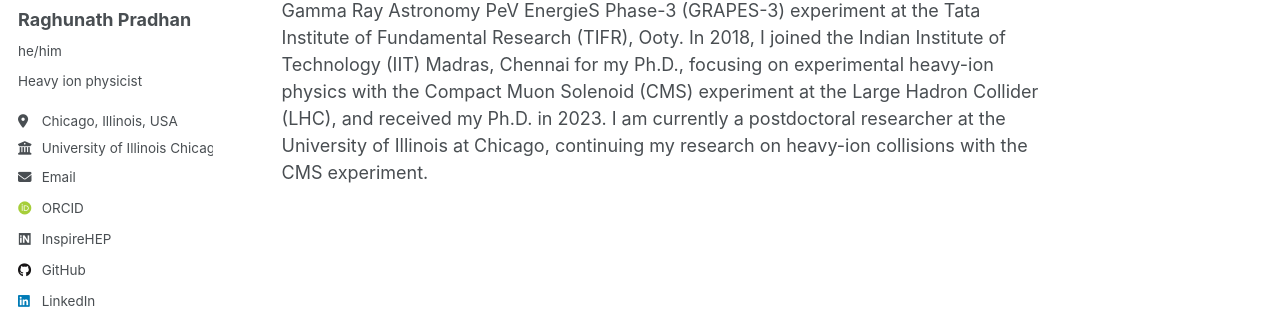
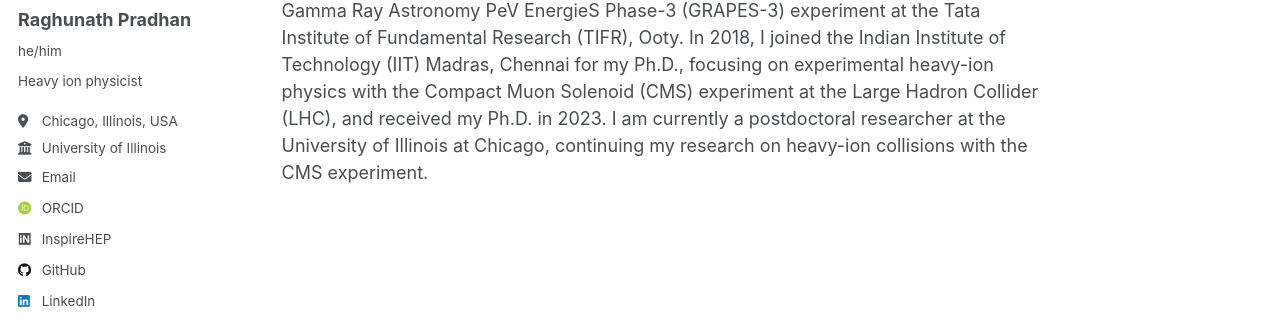
Before and after one commit to RAGHUMATAPITA/RAGHUMATAPITA.github.io, a Jekyll site: the page built from _pages/about.md, in a window 1280 px wide. Shown: the part 279-611 px from the top of the page. Built offline with Jekyll 4.4.1, drawn with Linux system fonts in a browser that asks for light colours; some web fonts are replaced; a script that is not in the unit is left out.

Commit message:
updateing about me

```diff
--- a/_config.yml
+++ b/_config.yml
@@ -27,7 +27,7 @@ author:
   pronouns         : "he/him"
   bio              : "Heavy ion physicist"
   location         : "Chicago, Illinois, USA"
-  employer         : "University of Illinois Chicago"
+  employer         : "University of Illinois"
   uri              : # URL
   email            : "rpradhan@uic.edu"
 
```
